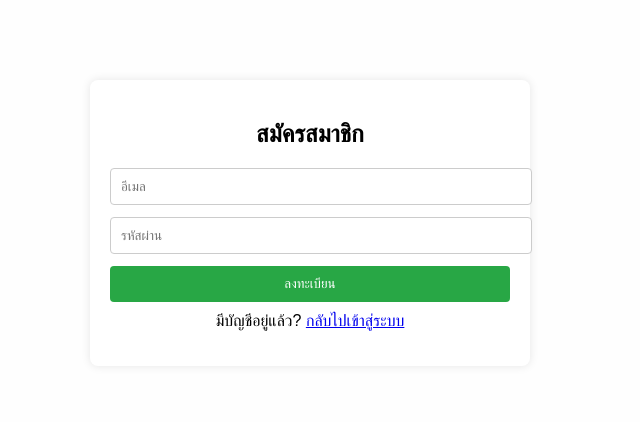
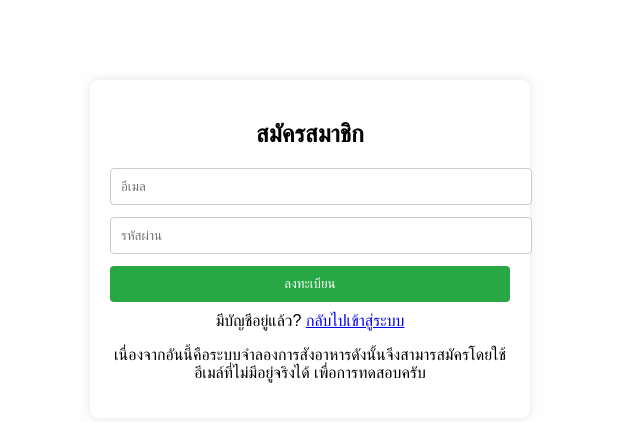
Before and after one commit to Setsukun1997/Food-order-sim, a React (Vite) app in the folder frontend/: page /signup in a window 1280 px wide. Shown: the top 422 px of the page, without its empty margins (330-970 px from the left). Built offline with nearby package versions, Linux system fonts and the light colour scheme.

Commit message:
Update Signup.jsx

```diff
--- a/frontend/src/pages/Signup.jsx
+++ b/frontend/src/pages/Signup.jsx
@@ -49,6 +49,7 @@ const handleSignup = async () => {
       <p>
         มีบัญชีอยู่แล้ว? <Link to="/login">กลับไปเข้าสู่ระบบ</Link>
       </p>
+       <p> เนื่องจากอันนี้คือระบบจำลองการสังอาหารดังนั้นจึงสามารสมัครโดยใช้อีเมล์ที่ไม่มีอยู่จริงได้ เพื่อการทดสอบครับ </p>
     </div>
   );
 }
```
